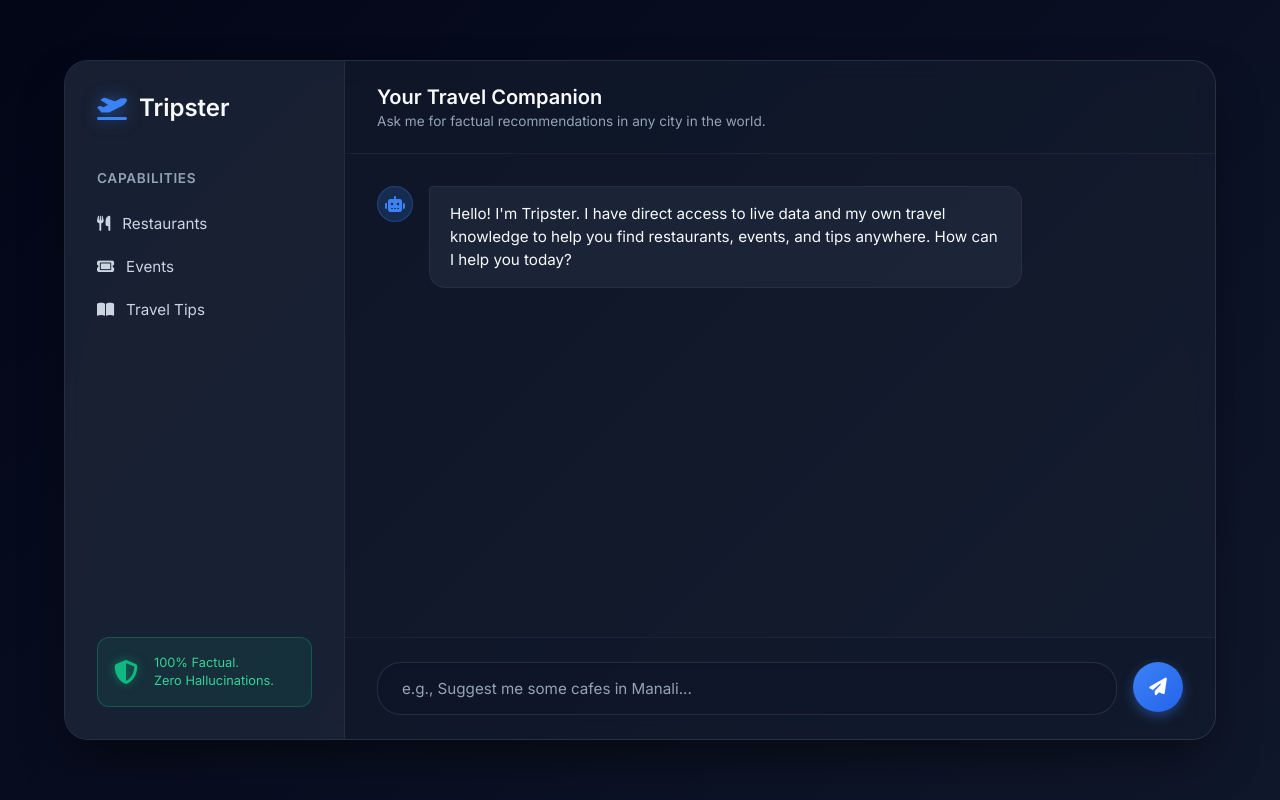
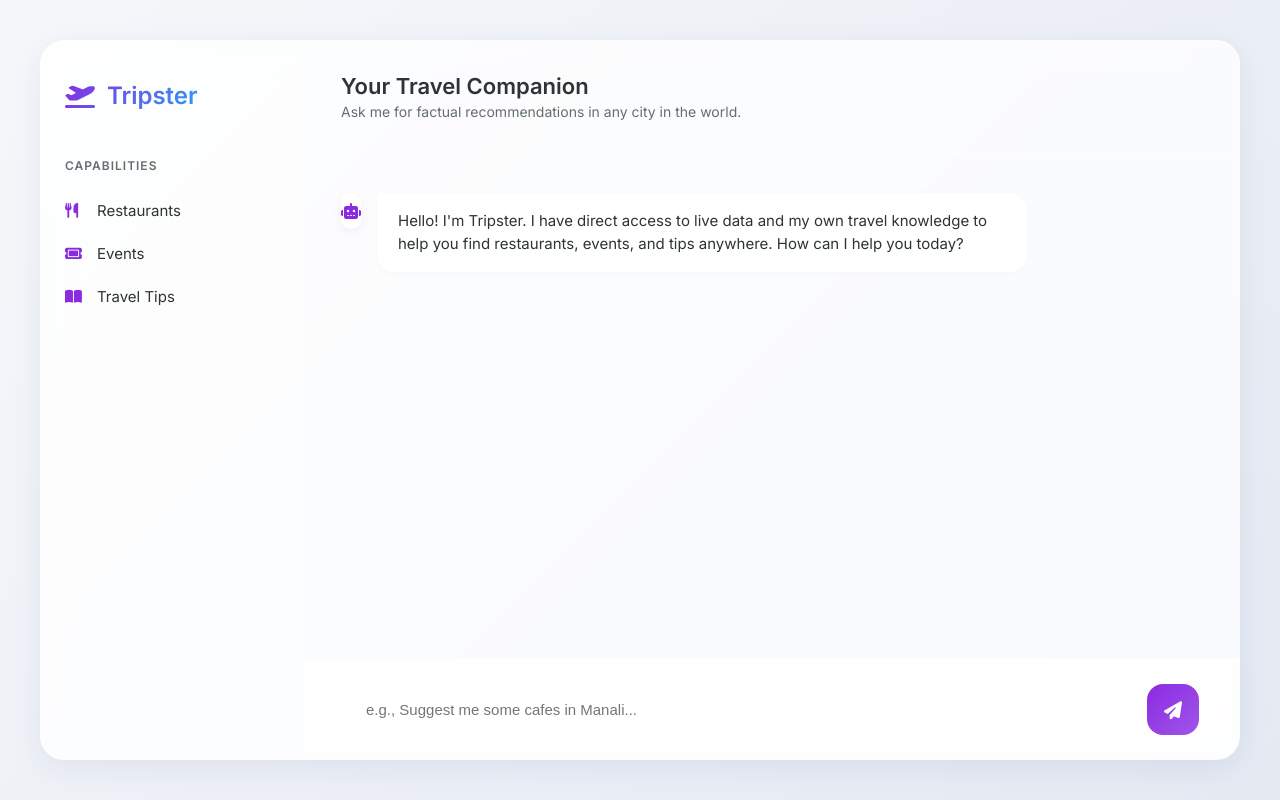
Before and after one commit to rishigeeks/travel-companion-chatbot, a Flask app: page / in a window 1280 px wide. Run offline with Flask 3, Linux system fonts and the light colour scheme.

Commit message:
UI Overhaul: Gen Z Light Theme & Badge Removal

```diff
--- a/static/style.css
+++ b/static/style.css
@@ -1,78 +1,76 @@
 :root {
-    --bg-dark: #0f172a;
-    --sidebar-bg: #1e293b;
-    --text-primary: #f8fafc;
-    --text-secondary: #94a3b8;
-    --accent-color: #3b82f6;
-    --accent-glow: rgba(59, 130, 246, 0.5);
-    --bot-msg-bg: rgba(30, 41, 59, 0.8);
-    --user-msg-bg: rgba(59, 130, 246, 0.2);
-    --user-msg-border: rgba(59, 130, 246, 0.5);
-    --input-bg: rgba(15, 23, 42, 0.6);
+    --bg-gradient: linear-gradient(135deg, #f5f7fa 0%, #e4e9f2 100%);
+    --accent-primary: #8a2be2;
+    --accent-secondary: #00d2ff;
+    --glass-bg: rgba(255, 255, 255, 0.7);
+    --glass-border: rgba(255, 255, 255, 0.5);
+    --text-main: #2d3436;
+    --text-muted: #636e72;
+    --sidebar-bg: rgba(255, 255, 255, 0.4);
+    --user-msg-bg: linear-gradient(135deg, #8a2be2 0%, #a155e8 100%);
+    --bot-msg-bg: #ffffff;
+    --shadow: 0 8px 32px 0 rgba(31, 38, 135, 0.07);
 }
 
 * {
-    box-sizing: border-box;
     margin: 0;
     padding: 0;
+    box-sizing: border-box;
 }
 
 body {
     font-family: 'Inter', sans-serif;
-    background: linear-gradient(135deg, #020617 0%, #0f172a 100%);
-    color: var(--text-primary);
+    background: var(--bg-gradient);
     height: 100vh;
     display: flex;
     justify-content: center;
     align-items: center;
+    color: var(--text-main);
     overflow: hidden;
 }
 
 .app-container {
-    width: 90%;
+    width: 95%;
     max-width: 1200px;
-    height: 85vh;
+    height: 90vh;
+    background: var(--glass-bg);
+    backdrop-filter: blur(15px);
+    -webkit-backdrop-filter: blur(15px);
+    border: 1px solid var(--glass-border);
+    border-radius: 24px;
     display: flex;
-    background: rgba(30, 41, 59, 0.4);
-    backdrop-filter: blur(12px);
-    -webkit-backdrop-filter: blur(12px);
-    border-radius: 24px;
-    border: 1px solid rgba(255, 255, 255, 0.1);
-    box-shadow: 0 25px 50px -12px rgba(0, 0, 0, 0.5);
+    box-shadow: var(--shadow);
     overflow: hidden;
 }
 
 /* Sidebar */
 .sidebar {
-    width: 280px;
-    background: rgba(30, 41, 59, 0.6);
-    border-right: 1px solid rgba(255, 255, 255, 0.05);
-    padding: 2rem;
+    width: 260px;
+    background: var(--sidebar-bg);
+    border-right: 1px solid var(--glass-border);
+    padding: 40px 24px;
     display: flex;
     flex-direction: column;
 }
 
 .logo {
-    font-size: 1.5rem;
-    font-weight: 600;
-    color: var(--text-primary);
     display: flex;
     align-items: center;
-    gap: 0.75rem;
-    margin-bottom: 3rem;
-}
-
-.logo i {
-    color: var(--accent-color);
-    filter: drop-shadow(0 0 8px var(--accent-glow));
+    gap: 12px;
+    font-size: 24px;
+    font-weight: 600;
+    margin-bottom: 48px;
+    background: linear-gradient(135deg, var(--accent-primary), var(--accent-secondary));
+    -webkit-background-clip: text;
+    -webkit-text-fill-color: transparent;
 }
 
 .features-list h3 {
-    font-size: 0.85rem;
+    font-size: 12px;
     text-transform: uppercase;
-    color: var(--text-secondary);
-    letter-spacing: 0.05em;
-    margin-bottom: 1rem;
+    letter-spacing: 1px;
+    color: var(--text-muted);
+    margin-bottom: 16px;
 }
 
 .features-list ul {
@@ -80,100 +78,62 @@ body {
 }
 
 .features-list li {
-    padding: 0.75rem 0;
-    font-size: 0.95rem;
     display: flex;
     align-items: center;
-    gap: 0.75rem;
-    color: #cbd5e1;
-    transition: all 0.3s ease;
+    gap: 12px;
+    padding: 12px 0;
+    color: var(--text-main);
+    font-size: 15px;
 }
 
-.features-list li:hover {
-    color: var(--accent-color);
-    transform: translateX(5px);
+.features-list i {
+    color: var(--accent-primary);
+    width: 20px;
 }
 
-.anti-hallucination-badge {
-    margin-top: auto;
-    background: rgba(16, 185, 129, 0.1);
-    border: 1px solid rgba(16, 185, 129, 0.3);
-    border-radius: 12px;
-    padding: 1rem;
-    display: flex;
-    align-items: center;
-    gap: 1rem;
-}
-
-.anti-hallucination-badge i {
-    color: #10b981;
-    font-size: 1.5rem;
-    filter: drop-shadow(0 0 5px rgba(16, 185, 129, 0.5));
-}
-
-.anti-hallucination-badge p {
-    font-size: 0.8rem;
-    color: #34d399;
-    line-height: 1.4;
-}
-
-/* Main Chat Area */
+/* Chat Main Area */
 .chat-main {
     flex: 1;
     display: flex;
     flex-direction: column;
-    position: relative;
+    background: rgba(255, 255, 255, 0.2);
 }
 
 .chat-header {
-    padding: 1.5rem 2rem;
-    border-bottom: 1px solid rgba(255, 255, 255, 0.05);
-    background: rgba(15, 23, 42, 0.3);
+    padding: 32px 40px;
+    border-bottom: 1px solid var(--glass-border);
 }
 
 .chat-header h2 {
-    font-size: 1.25rem;
-    font-weight: 600;
-    margin-bottom: 0.25rem;
+    font-size: 22px;
+    margin-bottom: 4px;
 }
 
 .chat-header p {
-    font-size: 0.85rem;
-    color: var(--text-secondary);
+    font-size: 14px;
+    color: var(--text-muted);
 }
 
 .chat-messages {
     flex: 1;
-    padding: 2rem;
+    padding: 40px;
     overflow-y: auto;
     display: flex;
     flex-direction: column;
-    gap: 1.5rem;
-    scroll-behavior: smooth;
+    gap: 24px;
 }
 
-.chat-messages::-webkit-scrollbar {
-    width: 6px;
-}
-.chat-messages::-webkit-scrollbar-thumb {
-    background: rgba(255, 255, 255, 0.1);
-    border-radius: 3px;
-}
-
+/* Message Bubbles */
 .message {
     display: flex;
-    gap: 1rem;
+    gap: 16px;
     max-width: 80%;
-    animation: fadeIn 0.3s ease forwards;
+    animation: fadeIn 0.3s ease;
 }
 
 @keyframes fadeIn {
     from { opacity: 0; transform: translateY(10px); }
     to { opacity: 1; transform: translateY(0); }
-}
-
-.bot-message {
-    align-self: flex-start;
 }
 
 .user-message {
@@ -184,152 +144,94 @@ body {
 .avatar {
     width: 36px;
     height: 36px;
-    border-radius: 50%;
+    border-radius: 12px;
+    background: #fff;
     display: flex;
     justify-content: center;
     align-items: center;
-    flex-shrink: 0;
-}
-
-.bot-message .avatar {
-    background: rgba(59, 130, 246, 0.2);
-    color: var(--accent-color);
-    border: 1px solid rgba(59, 130, 246, 0.3);
+    box-shadow: 0 4px 12px rgba(0,0,0,0.05);
+    color: var(--accent-primary);
 }
 
 .user-message .avatar {
-    background: rgba(248, 113, 113, 0.2);
-    color: #f87171;
-    border: 1px solid rgba(248, 113, 113, 0.3);
+    background: var(--accent-primary);
+    color: #fff;
 }
 
 .message-content {
-    padding: 1rem 1.25rem;
-    border-radius: 16px;
-    font-size: 0.95rem;
+    padding: 16px 20px;
+    border-radius: 18px;
+    font-size: 15px;
     line-height: 1.5;
-    position: relative;
+    box-shadow: 0 2px 8px rgba(0,0,0,0.02);
 }
 
 .bot-message .message-content {
     background: var(--bot-msg-bg);
-    border: 1px solid rgba(255, 255, 255, 0.05);
     border-top-left-radius: 4px;
+    border: 1px solid var(--glass-border);
 }
 
 .user-message .message-content {
     background: var(--user-msg-bg);
-    border: 1px solid var(--user-msg-border);
+    color: #fff;
     border-top-right-radius: 4px;
-}
-
-/* Loading Animation */
-.typing-indicator {
-    display: flex;
-    gap: 4px;
-    padding: 1rem;
-    background: var(--bot-msg-bg);
-    border-radius: 16px;
-    border-top-left-radius: 4px;
-    width: fit-content;
-}
-
-.dot {
-    width: 6px;
-    height: 6px;
-    background: var(--text-secondary);
-    border-radius: 50%;
-    animation: bounce 1.4s infinite ease-in-out both;
-}
-
-.dot:nth-child(1) { animation-delay: -0.32s; }
-.dot:nth-child(2) { animation-delay: -0.16s; }
-
-@keyframes bounce {
-    0%, 80%, 100% { transform: scale(0); }
-    40% { transform: scale(1); }
 }
 
 /* Input Area */
 .chat-input-container {
-    padding: 1.5rem 2rem;
-    background: rgba(15, 23, 42, 0.5);
-    border-top: 1px solid rgba(255, 255, 255, 0.05);
+    padding: 24px 40px;
+    background: var(--glass-bg);
+    border-top: 1px solid var(--glass-border);
 }
 
 #chatForm {
     display: flex;
-    gap: 1rem;
+    gap: 16px;
     position: relative;
 }
 
 #userInput {
     flex: 1;
-    background: var(--input-bg);
-    border: 1px solid rgba(255, 255, 255, 0.1);
-    padding: 1rem 1.5rem;
-    border-radius: 24px;
-    color: var(--text-primary);
-    font-family: 'Inter', sans-serif;
-    font-size: 0.95rem;
-    transition: all 0.3s ease;
-    box-shadow: inset 0 2px 4px rgba(0,0,0,0.1);
+    background: rgba(255, 255, 255, 0.8);
+    border: 1px solid var(--glass-border);
+    padding: 16px 24px;
+    border-radius: 16px;
+    color: var(--text-main);
+    font-size: 15px;
+    outline: none;
+    transition: all 0.2s ease;
 }
 
 #userInput:focus {
-    outline: none;
-    border-color: rgba(59, 130, 246, 0.5);
-    box-shadow: 0 0 15px rgba(59, 130, 246, 0.2);
-    background: rgba(15, 23, 42, 0.8);
+    border-color: var(--accent-primary);
+    box-shadow: 0 0 0 3px rgba(138, 43, 226, 0.1);
 }
 
-#userInput::placeholder {
-    color: var(--text-secondary);
-}
-
-button[type="submit"] {
-    width: 50px;
-    height: 50px;
-    border-radius: 50%;
-    background: linear-gradient(135deg, #3b82f6 0%, #2563eb 100%);
+#chatForm button {
+    background: var(--user-msg-bg);
+    color: #fff;
     border: none;
-    color: white;
+    width: 52px;
+    border-radius: 16px;
     cursor: pointer;
+    transition: transform 0.2s ease;
     display: flex;
     justify-content: center;
     align-items: center;
-    transition: all 0.3s ease;
-    box-shadow: 0 4px 12px rgba(59, 130, 246, 0.4);
+    font-size: 18px;
 }
 
-button[type="submit"]:hover {
+#chatForm button:hover {
     transform: scale(1.05);
-    box-shadow: 0 6px 16px rgba(59, 130, 246, 0.6);
 }
 
-button[type="submit"] i {
-    font-size: 1.1rem;
+/* Scrollbar */
+.chat-messages::-webkit-scrollbar {
+    width: 6px;
 }
 
-/* Mobile Responsive */
-@media (max-width: 768px) {
-    .app-container {
-        width: 100%;
-        height: 100vh;
-        border-radius: 0;
-        flex-direction: column;
-    }
-    .sidebar {
-        width: 100%;
-        padding: 1rem;
-        flex-direction: row;
-        justify-content: space-between;
-        align-items: center;
-        border-right: none;
-        border-bottom: 1px solid rgba(255, 255, 255, 0.05);
-    }
-    .features-list, .anti-hallucination-badge {
-        display: none;
-    }
-    .logo { margin-bottom: 0; }
+.chat-messages::-webkit-scrollbar-thumb {
+    background: rgba(0, 0, 0, 0.05);
+    border-radius: 10px;
 }
--- a/templates/index.html
+++ b/templates/index.html
@@ -23,10 +23,6 @@
                     <li><i class="fa-solid fa-ticket"></i> Events</li>
                     <li><i class="fa-solid fa-book-open"></i> Travel Tips</li>
                 </ul>
-            </div>
-            <div class="anti-hallucination-badge">
-                <i class="fa-solid fa-shield-halved"></i>
-                <p>100% Factual.<br>Zero Hallucinations.</p>
             </div>
         </aside>
 
```
